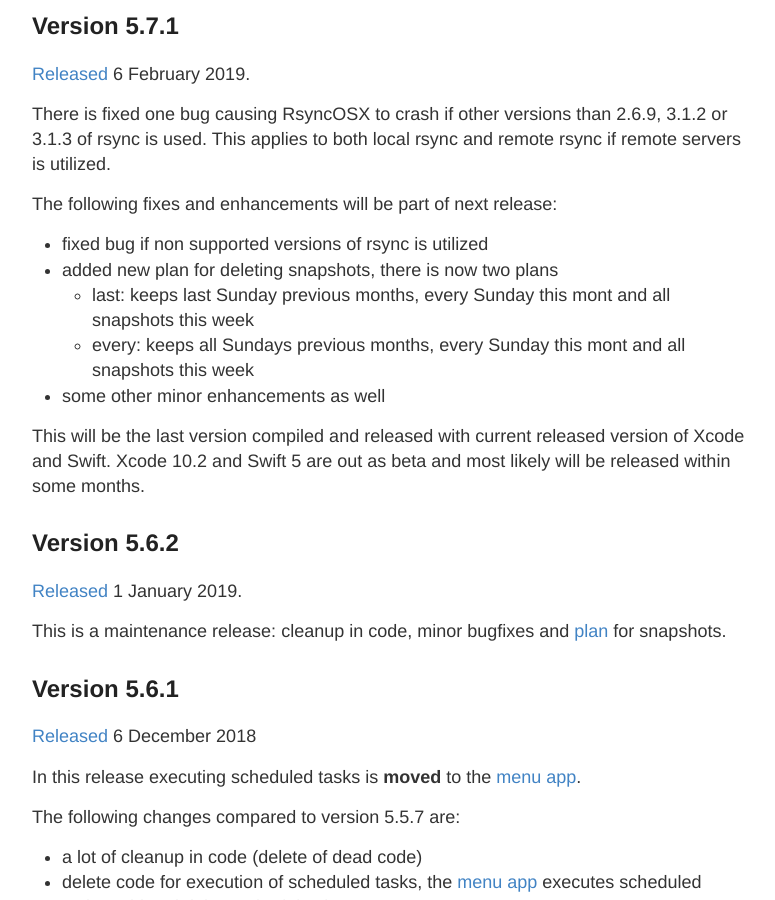
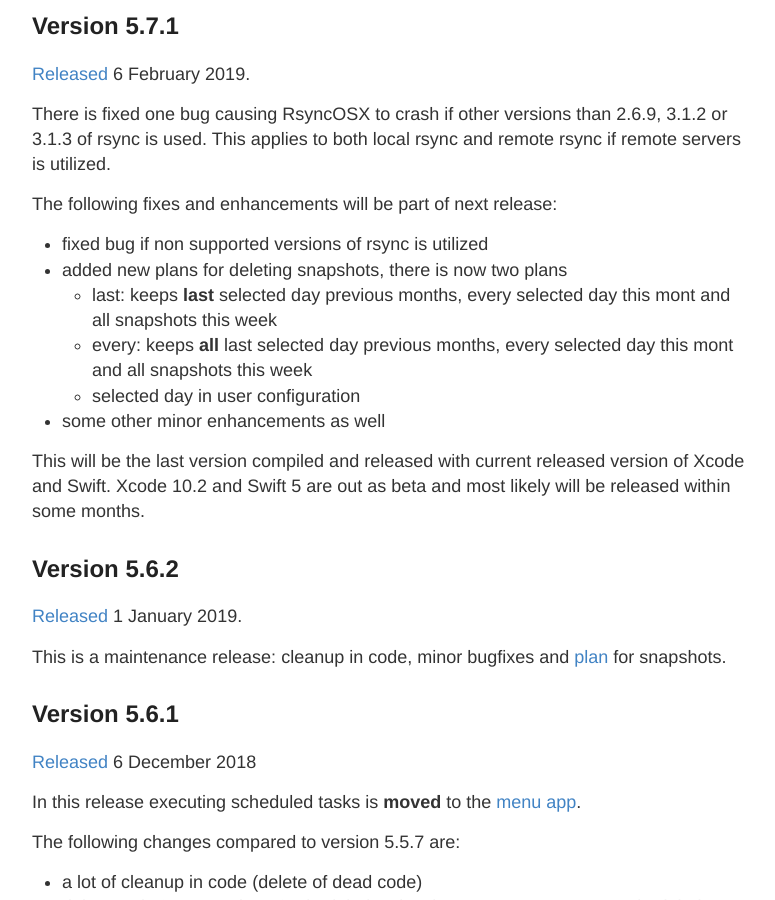
Before and after one commit to d2s/Documentation, a Jekyll site: the page built from _posts/2018-04-10-Changelog.md, in a window 1280 px wide and 900 px high, scrolled down 346 px. Shown: the whole window, without its empty margins (248-1023 px from the left). Built offline with Jekyll 4.4.1, drawn with Linux system fonts in a browser that asks for light colours.

Commit message:
Update 2018-04-10-Changelog.md

```diff
--- a/_posts/2018-04-10-Changelog.md
+++ b/_posts/2018-04-10-Changelog.md
@@ -14,9 +14,10 @@ There is fixed one bug causing RsyncOSX to crash if other versions than 2.6.9, 3
 The following fixes and enhancements will be part of next release:
 
 - fixed bug if non supported versions of rsync is utilized
-- added new plan for deleting snapshots, there is now two plans
-	- last: keeps last Sunday previous months, every Sunday this mont and all snapshots this week
-	- every: keeps all Sundays previous months, every Sunday this mont and all snapshots this week
+- added new plans for deleting snapshots, there is now two plans
+	- last: keeps **last** selected day previous months, every selected day this mont and all snapshots this week
+	- every: keeps **all** last selected day previous months, every selected day this mont and all snapshots this week
+	- selected day in user configuration
 - some other minor enhancements as well
 
 This will be the last version compiled and released with current released version of Xcode and Swift. Xcode 10.2 and Swift 5 are out as beta and most likely will be released within some months.
```
